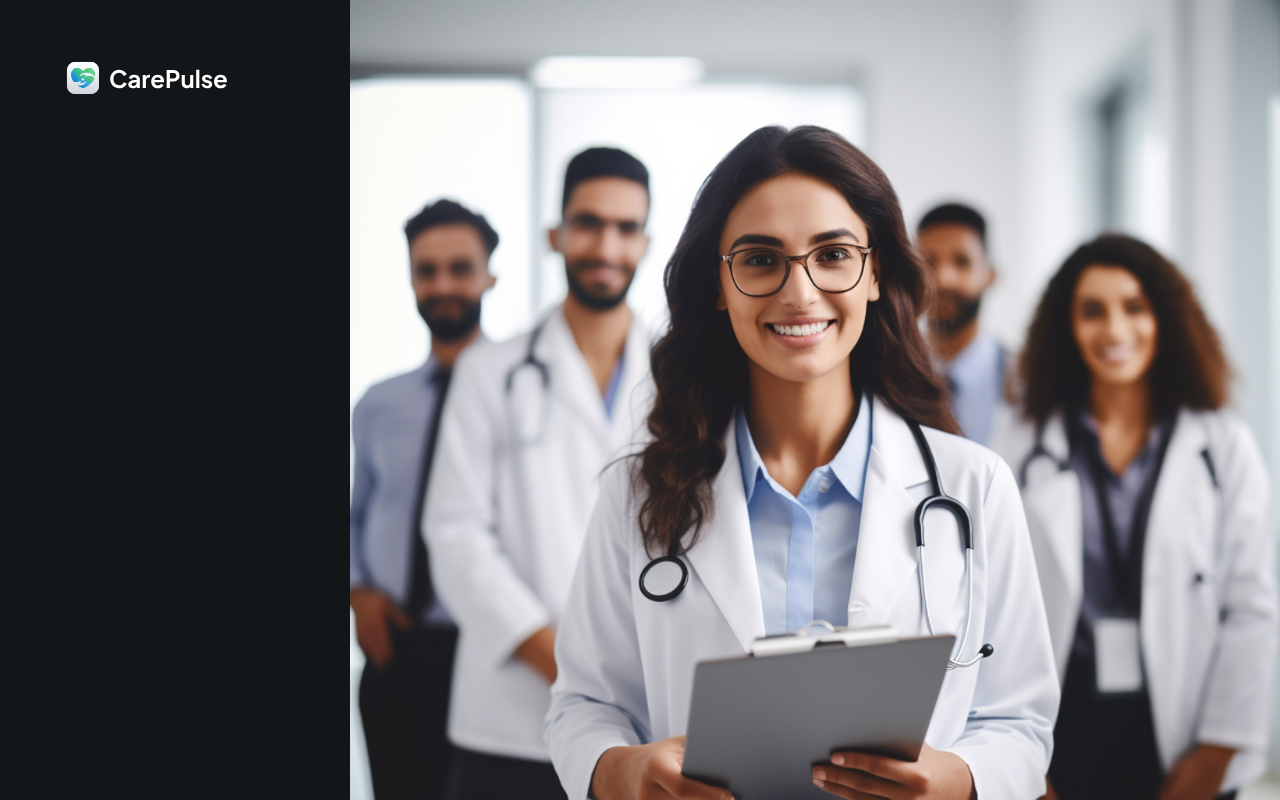
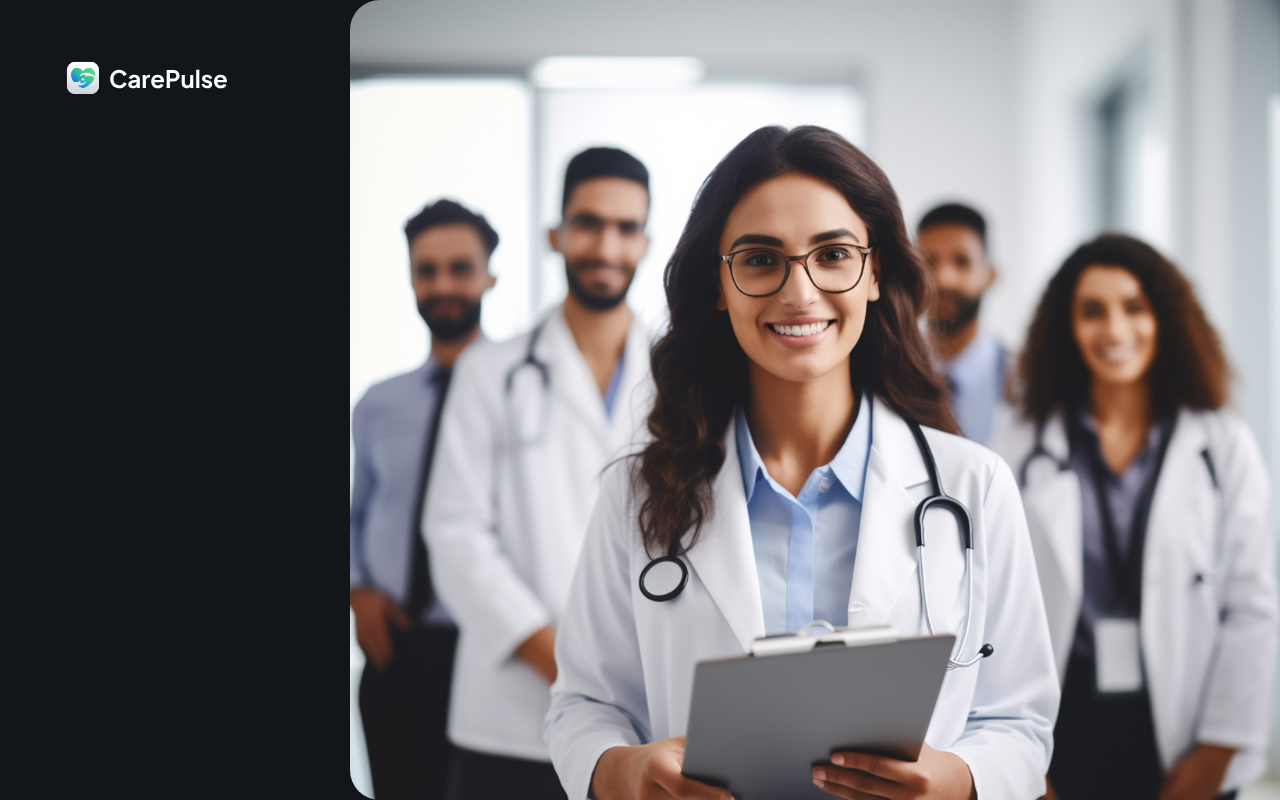
Before and after one commit to idrissruso/carepulse, a Next.js app: page / in a window 1280 px wide. Built offline with nearby package versions, Linux system fonts and the light colour scheme.

Commit message:
refactor: Update image styling in page.tsx

```diff
--- a/src/app/page.tsx
+++ b/src/app/page.tsx
@@ -14,13 +14,13 @@ export default function Home() {
           />
         </div>
       </section>
-      <section className="">
+      <section>
         <Image
           src={'/assets/images/onboarding-img.png'}
           width={1000}
           height={1000}
           alt="onboarding"
-          className="w-full h-full"
+          className="w-full h-full rounded-l-[30px]"
         />
       </section>
     </div>
```
